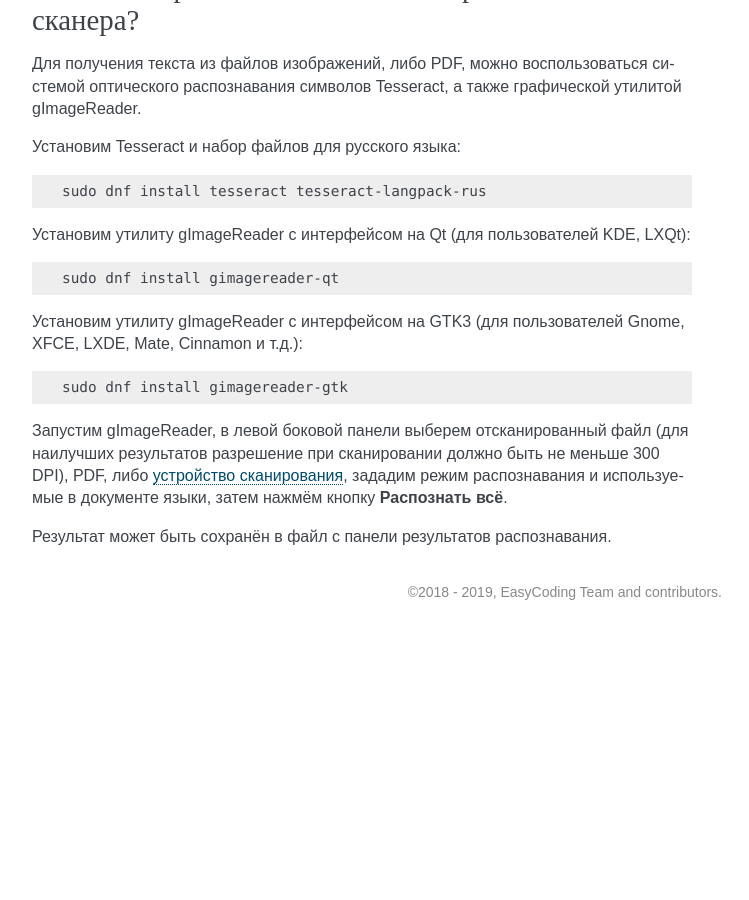
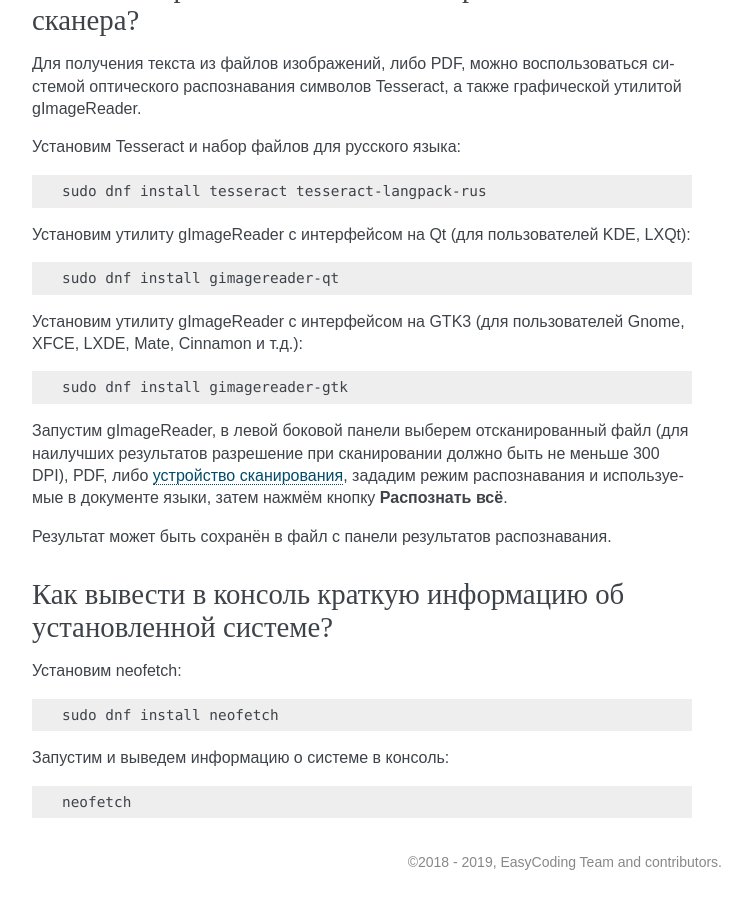
Before and after one commit to RussianFedora/FAQ, a Sphinx documentation site: the page built from source/using-system.rst, in a window 1280 px wide and 900 px high, scrolled down 22316 px. Shown: the whole window, without its empty margins (388-1137 px from the left). Built offline with Sphinx 7.4.7, drawn with Linux system fonts in a browser that asks for light colours; before the commit the page ends 22946 px from its top, so only the background shows below that; some of the changed text lies outside the part shown.

Commit message:
Added question about neofetch tool.

```diff
--- a/source/using-system.rst
+++ b/source/using-system.rst
@@ -1278,3 +1278,21 @@ KDE Connect не видит мой смартфон. Как исправить?
 Запустим gImageReader, в левой боковой панели выберем отсканированный файл (для наилучших результатов разрешение при сканировании должно быть не меньше 300 DPI), PDF, либо :ref:`устройство сканирования <scan-drivers>`, зададим режим распознавания и используемые в документе языки, затем нажмём кнопку **Распознать всё**.
 
 Результат может быть сохранён в файл с панели результатов распознавания.
+
+.. index:: neofetch, screenfetch, system info, console
+.. _neofetch:
+
+Как вывести в консоль краткую информацию об установленной системе?
+=====================================================================
+
+Установим neofetch:
+
+.. code-block:: bash
+
+    sudo dnf install neofetch
+
+Запустим и выведем информацию о системе в консоль:
+
+.. code-block:: bash
+
+    neofetch
```
